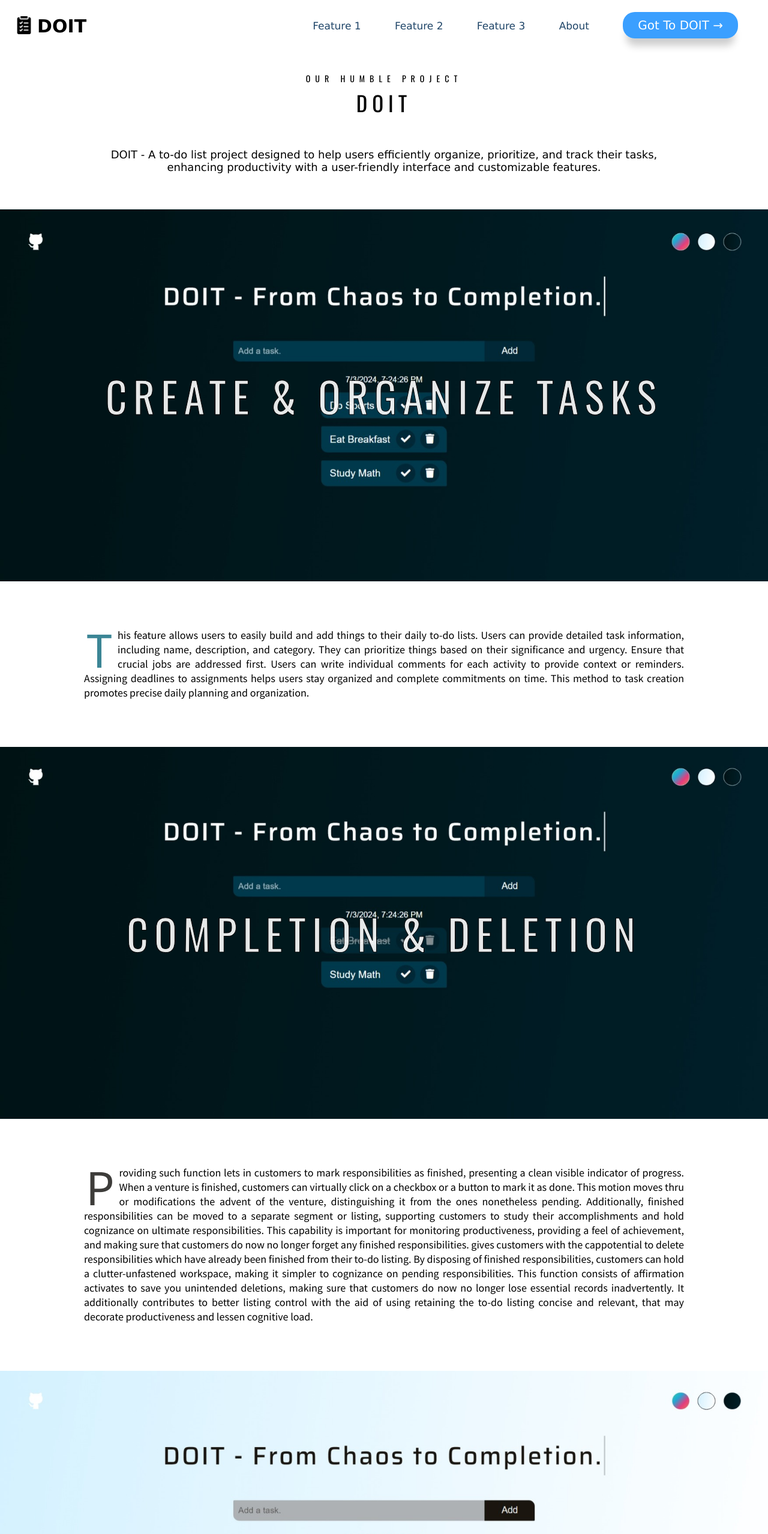
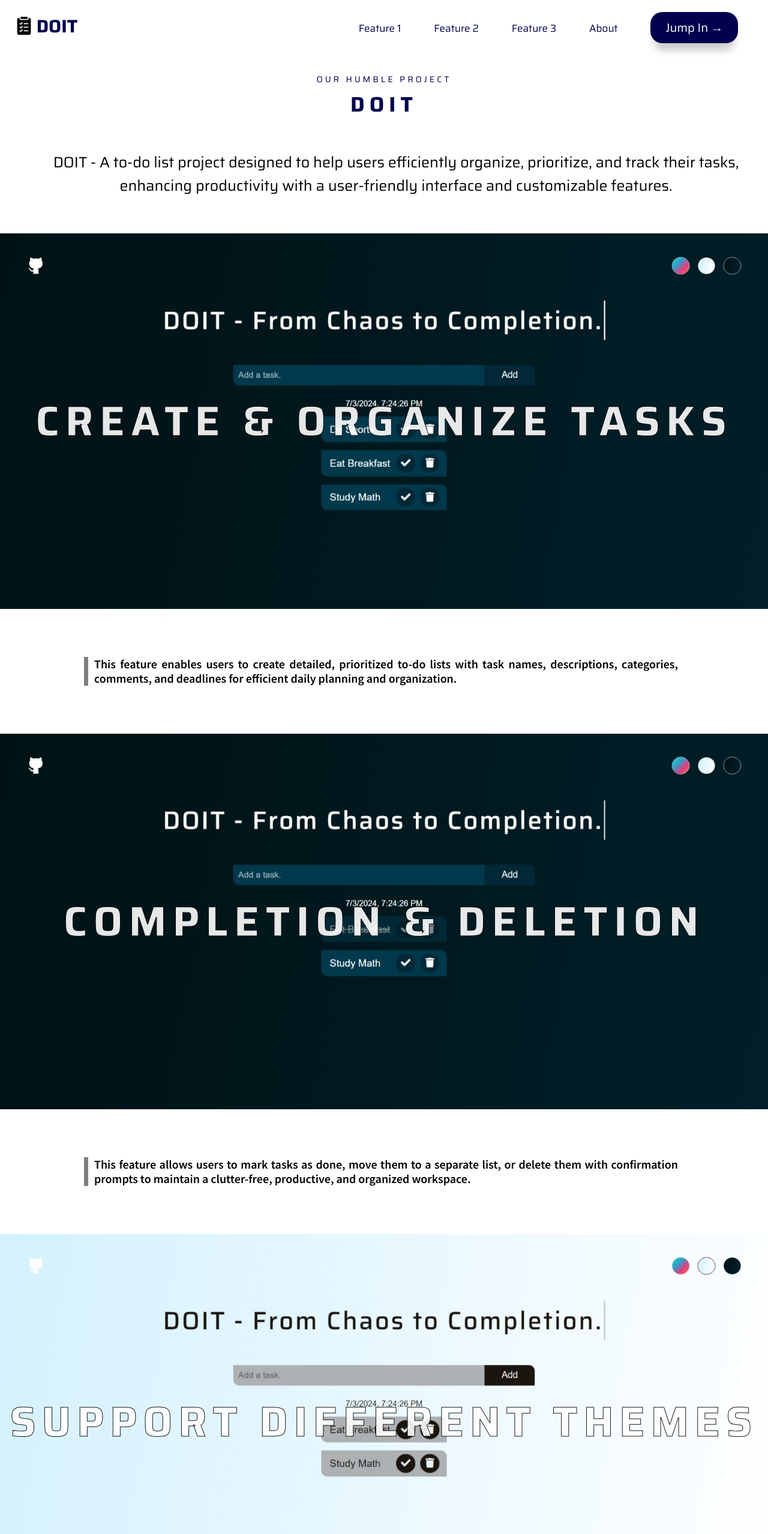
Before and after one commit to AliMo199/Doit, a plain HTML site: page about.html in a window 1280 px wide. Shown: the top 2557 px of the page at 60% size. Drawn offline with nearby package versions, Linux system fonts and the light colour scheme.

Commit message:
Chaged Colors & Fonts in Landing Page, Blocks' Content

```diff
--- a/CSS/about.css
+++ b/CSS/about.css
@@ -24,7 +24,8 @@ body {
 }
 
 .btn {
-    background-color: #3a9fff;
+    font-family: "Saira", sans-serif;
+    background-color: #01014e;
     border-radius: 20px;
     padding: 10px 25px;
     color: #fff;
@@ -38,7 +39,7 @@ body {
 
 .btn:hover {
     box-shadow: 0px 25px 18px -6px rgba(0, 0, 0, 0.2);
-    background-color: #63b2fc;
+    background-color: rgb(16, 16, 146);
     color: #fff;
     cursor: pointer;
 }
@@ -46,7 +47,7 @@ body {
 /*menu header*/
 .header {
     padding: 30px 25px 0 25px;
-    font-family: 'Lucida Sans', 'Lucida Sans Regular', 'Lucida Grande', 'Lucida Sans Unicode', Geneva, Verdana, sans-serif;
+    font-family: "Saira", sans-serif;
 }
 
 .header #navbar .header__elenco li a {
@@ -82,6 +83,8 @@ body {
 }
 
 .header__title {
+    font-family: "Saira", sans-serif;
+    color: #01014e;
     font-size: 30px;
     margin: 0;
     margin-left: 2px;
@@ -90,12 +93,12 @@ body {
     vertical-align: middle;
 }
 
-.header__light {
+/* .header__light {
     color: #8198ae;
-}
+} */
 
 .header__link {
-    color: #1f4568;
+    color: #01014e;
     font-size: 17px;
 }
 
@@ -104,9 +107,9 @@ body {
     color: #3a9fff;
 }
 
-.navbar-toggle .icon-bar {
+/* .navbar-toggle .icon-bar {
     background-color: #8198ae;
-}
+} */
 
 /* HEADER ADDED */
 
@@ -128,22 +131,22 @@ body {
 /* Typography */
 /**************************/
 #content-blocks h1 {
-    font-family: 'Oswald', sans-serif;
-    font-size: 24px;
-    font-weight: 400;
+    font-family: "Saira", sans-serif;
+    font-size: 28px;
+    font-weight: bold;
     text-transform: uppercase;
-    color: black;
+    color: #01014e;
     padding: 0;
     margin: 0;
 }
 
 #content-blocks h2 {
-    font-family: 'Oswald', sans-serif;
+    font-family: "Saira", sans-serif;
     font-size: 70px;
     letter-spacing: 10px;
     text-align: center;
     color: white;
-    font-weight: 400;
+    font-weight: 700;
     text-transform: uppercase;
     z-index: 10;
     opacity: .9;
@@ -151,34 +154,37 @@ body {
 }
 
 #content-blocks h3 {
-    font-family: 'Oswald', sans-serif;
+    font-family: "Saira", sans-serif;
     font-size: 14px;
     line-height: 0;
     font-weight: 400;
-    letter-spacing: 8px;
+    letter-spacing: 4px;
     text-transform: uppercase;
-    color: black;
+    color: #01014e;
 }
 
 #content-blocks p {
     font-family: 'Source Sans Pro', sans-serif;
-    font-weight: 400;
-    font-size: 18px;
+    font-weight: 600;
+    font-size: 20px;
     line-height: 24px;
+    border-left: gray 7px solid;
+    padding: 0px 10px;
+    color: black;
 }
 
-.first-character {
+/* .first-character {
     font-weight: 400;
     float: left;
     font-size: 84px;
-    line-height: 64px;
+    line-height: 55px;
     padding-top: 4px;
     padding-right: 8px;
     padding-left: 3px;
     font-family: 'Source Sans Pro', sans-serif;
-}
+} */
 
-.sc {
+/* .sc {
     color: #3b8595;
 }
 
@@ -188,12 +194,11 @@ body {
 
 .atw {
     color: #c48660;
-}
+} */
 
 /* Section - Title */
 /**************************/
 #content-blocks .title {
-    background: white;
     padding: 60px;
     margin: 0 auto;
     text-align: center;
@@ -205,19 +210,15 @@ body {
 }
 
 #content-blocks .title h5 {
-    font-family: 'Lucida Sans', 'Lucida Sans Regular', 'Lucida Grande', 'Lucida Sans Unicode', Geneva, Verdana, sans-serif;
-    font-size: 18px;
-    width: 1000px;
+    font-family: "Saira", sans-serif;
+    font-size: 25px;
+    width: 75rem;
     margin: 50px auto 0;
     font-weight: 400;
 }
 
 /* Section - Block */
 /**************************/
-
-#content-blocks {
-    font-size: 20px;
-}
 
 #content-blocks .block {
     background: white;
--- a/about.html
+++ b/about.html
@@ -10,6 +10,12 @@
 
     <!--FONT AWESOME-->
     <link rel="stylesheet" href="https://cdnjs.cloudflare.com/ajax/libs/font-awesome/4.7.0/css/font-awesome.min.css">
+
+    <!-- Google Font: Saria   -->
+    <link rel="preconnect" href="https://fonts.googleapis.com">
+    <link rel="preconnect" href="https://fonts.gstatic.com" crossorigin>
+    <link href="https://fonts.googleapis.com/css2?family=Saira:ital,wght@0,100..900;1,100..900&display=swap"
+        rel="stylesheet">
 
     <!--GOOGLE FONTS-->
     <link rel="preconnect" href="https://fonts.gstatic.com">
@@ -33,7 +39,7 @@
                         <li class="header__el"><a href="#block-two" class="header__link">Feature 2</a></li>
                         <li class="header__el"><a href="#block-three" class="header__link">Feature 3</a></li>
                         <li class="header__el"><a href="#block-four" class="header__link">About</a></li>
-                        <li class="header__el header__el--blue"><a href="index.html" class="btn btn--white">Got To DOIT
+                        <li class="header__el header__el--blue"><a href="index.html" class="btn btn--white" title="Visit DOIT">Jump In
                                 →</a></li>
                     </ul>
                 </nav>
@@ -60,12 +66,7 @@
 
         <section>
             <div class="block">
-                <p><span class="first-character sc">T</span>his feature allows users to easily build and add things to
-                    their daily to-do lists. Users can provide detailed task information, including name, description,
-                    and category. They can prioritize things based on their significance and urgency. Ensure that
-                    crucial jobs are addressed first. Users can write individual comments for each activity to provide
-                    context or reminders. Assigning deadlines to assignments helps users stay organized and complete
-                    commitments on time. This method to task creation promotes precise daily planning and organization.
+                <p><span class="first-character sc">T</span>his feature enables users to create detailed, prioritized to-do lists with task names, descriptions, categories, comments, and deadlines for efficient daily planning and organization.
                 </p>
             </div>
         </section>
@@ -78,29 +79,7 @@
 
         <section>
             <div class="block">
-                <p><span class="first-character ny">P</span>roviding such function lets in customers to mark
-                    responsibilities as finished,
-                    presenting a clean visible indicator of progress. When a venture is finished, customers can
-                    virtually click on a
-                    checkbox or a button to mark it as done. This motion moves thru or modifications the advent of
-                    the venture, distinguishing it from the ones nonetheless pending. Additionally, finished
-                    responsibilities can be moved to
-                    a separate segment or listing, supporting customers to study their accomplishments and hold
-                    cognizance on
-                    ultimate responsibilities. This capability is important for monitoring productiveness, providing a
-                    feel of
-                    achievement, and making sure that customers do now no longer forget any finished responsibilities.
-                    gives customers with the cappotential to delete responsibilities which have already been finished
-                    from their to-do
-                    listing. By disposing of finished responsibilities, customers can hold a clutter-unfastened
-                    workspace, making it simpler to
-                    cognizance on pending responsibilities. This function consists of affirmation activates to save you
-                    unintended deletions,
-                    making sure that customers do now no longer lose essential records inadvertently. It additionally
-                    contributes to better
-                    listing control with the aid of using retaining the to-do listing concise and relevant, that may
-                    decorate productiveness and
-                    lessen cognitive load.
+                <p><span class="first-character ny">T</span>his feature allows users to mark tasks as done, move them to a separate list, or delete them with confirmation prompts to maintain a clutter-free, productive, and organized workspace.
                 </p>
             </div>
         </section>
@@ -113,13 +92,7 @@
 
         <section>
             <div class="block">
-                <p><span class="first-character atw">D</span>ark mode support offers users an alternative visual theme
-                    that reduces the overall brightness of the app interface. This mode is particularly beneficial for
-                    users who work in low-light environments or prefer a darker aesthetic to reduce eye strain and
-                    glare. Dark mode can help in extending battery life for devices with OLED screens and can be easier
-                    on the eyes during extended periods of use, especially at night. Users can toggle between light and
-                    dark modes based on their preference or time of day, providing a customizable and comfortable user
-                    experience.</p>
+                <p><span class="first-character atw">D</span>ark mode support provides a customizable, eye-friendly alternative theme that reduces brightness, enhances comfort in low-light environments, and can extend battery life on OLED devices.</p>
             </div>
         </section>
 
@@ -131,31 +104,7 @@
 
         <section>
             <div class="block">
-                <p><span class="first-character atw">I</span>n today’s digital age, maintaining productivity and
-                    organizing tasks has become essential for everyone, from busy professionals to students. However, I
-                    found that many existing to-do list applications and websites often come with unnecessary
-                    complications. When you search for a simple to-do list tool on Google, you are bombarded with
-                    options that require you to sign up, log in, and navigate through a plethora of features that you
-                    may not need. This can be overwhelming and counterproductive for users who just want a
-                    straightforward way to manage their daily tasks. <br><br>
-
-                    This realization inspired me to create a more user-friendly to-do list application. My goal was to
-                    develop a tool that is simple, intuitive, and accessible without the need for cumbersome
-                    registration processes. By focusing on the core functionalities—adding, completing, and deleting
-                    tasks, along with offering a dark mode for ease of use at night—I aimed to create an application
-                    that truly meets users' needs without any unnecessary hurdles. <br> <br>
-
-                    Moreover, as a student in Computer Science, I have always been passionate about developing practical
-                    applications that can make everyday tasks easier. During my studies, one of the first projects we
-                    were assigned was to implement a to-do list using various programming languages such as C++. This
-                    early exposure to building a to-do list application not only helped me understand the fundamental
-                    concepts of programming but also sparked my interest in creating software solutions that enhance
-                    productivity. <br><br>
-
-                    Combining these experiences, my project, DOIT, was born. It is a simple yet powerful tool designed
-                    to help users organize their tasks efficiently, without the need for complex sign-up processes. This
-                    project reflects my journey in computer science and my desire to create solutions that are both
-                    practical and user-centric.</p>
+                <p><span class="first-character atw">I</span>nspired by the complications of existing to-do list apps, I developed DOIT, a simple, intuitive, and registration-free to-do list application, combining my computer science background and passion for creating practical, user-centric solutions.</p>
             </div>
         </section>
 
```
